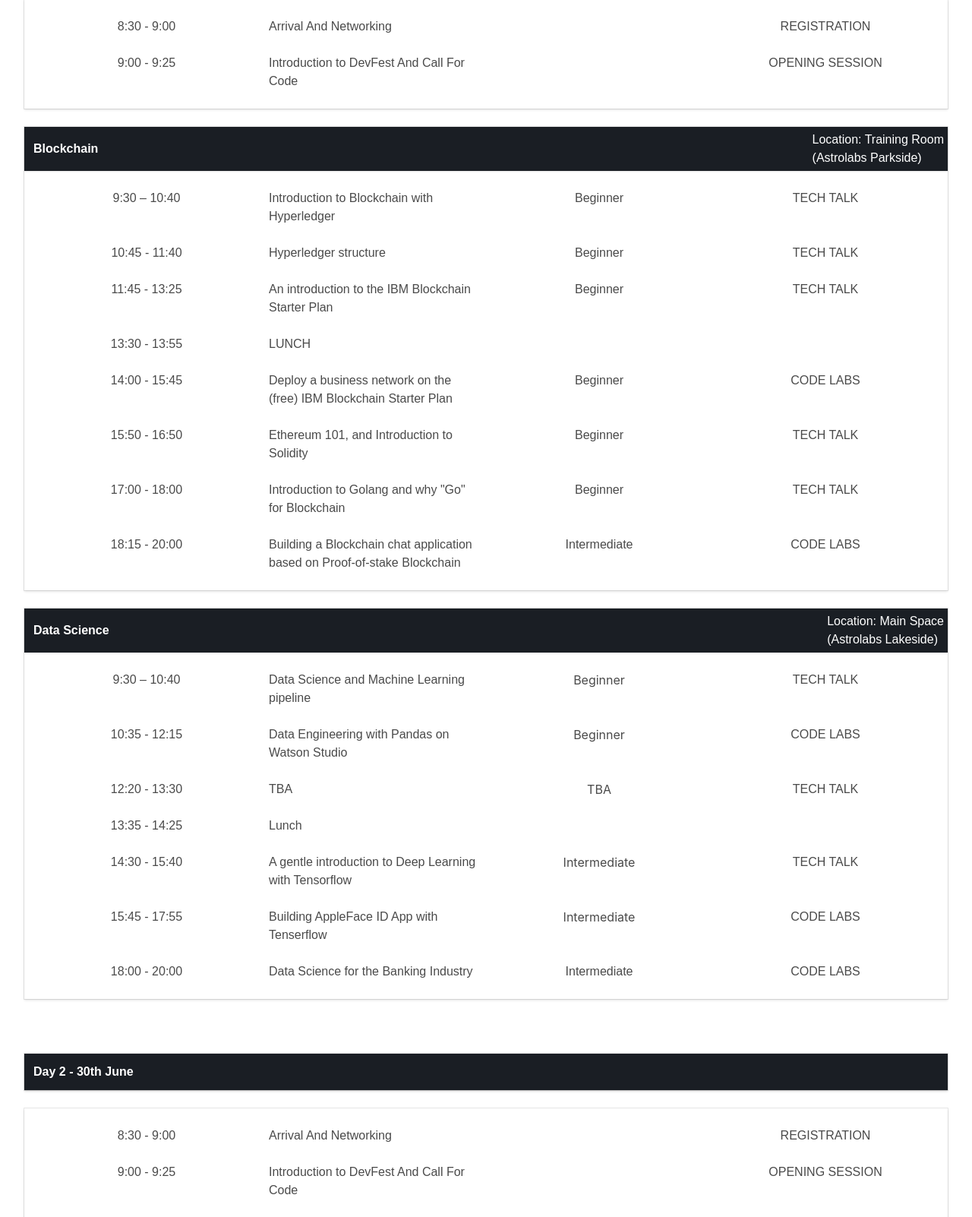
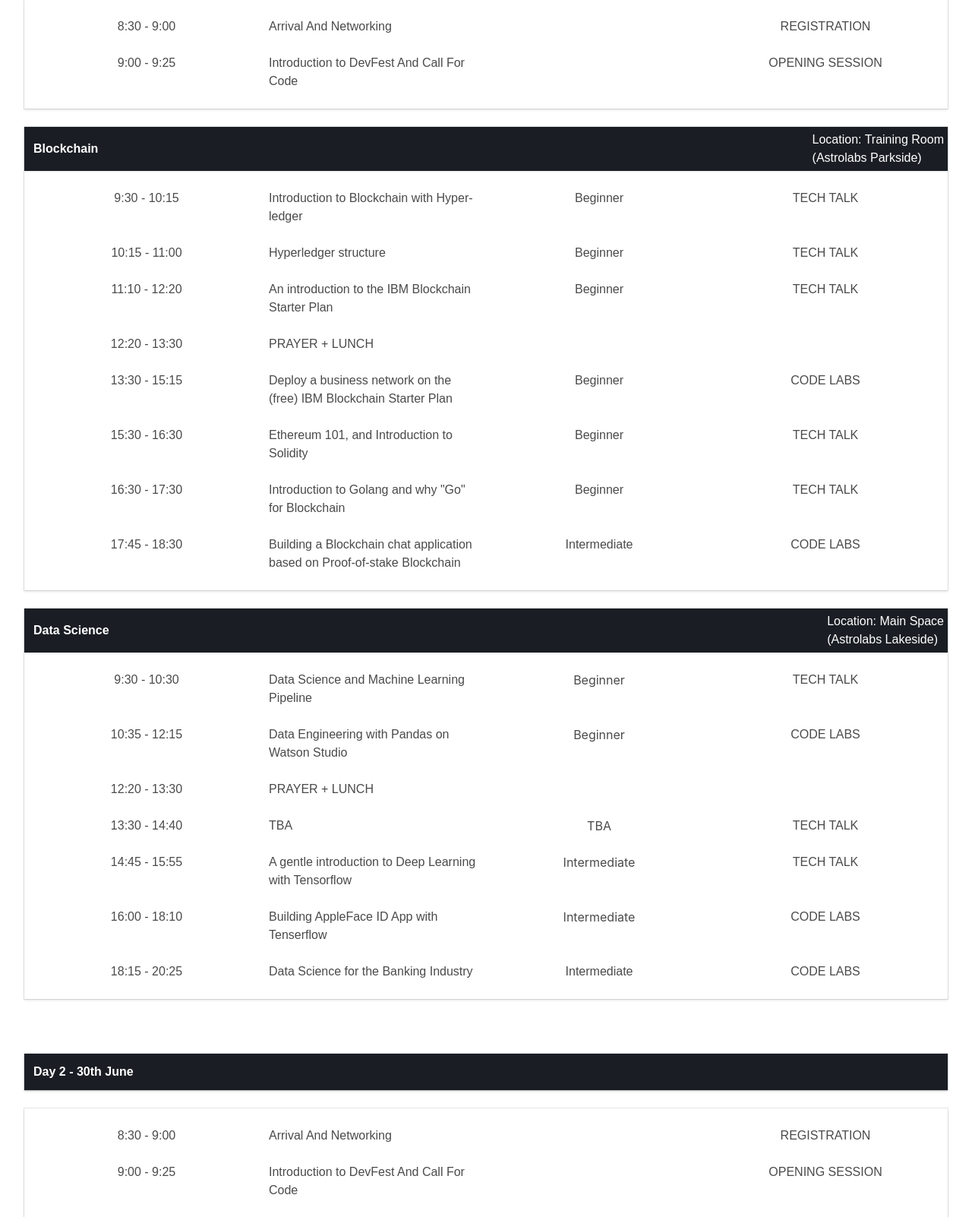
Before and after one commit to sudoalgorithm/IBM-Cloud-DevFest-2018-Website, a Flask app: page / in a window 1280 px wide. Shown: the part 1768-3370 px from the top of the page at 76% size. Run offline with Flask 2, Linux system fonts and the light colour scheme; some libraries are stand-ins or nearby versions.

Commit message:
Day 1 updated

```diff
--- a/templates/index.html
+++ b/templates/index.html
@@ -98,10 +98,10 @@
                             <div class="content">
                                 <div class="columns">
                                     <div class="column">
-                                        <p class="has-text-centered">9:30 – 10:40</p>
+                                        <p class="has-text-centered">9:30 - 10:15</p>
                                     </div>
                                     <div class="column">
-                                        <p>Introduction to Blockchain with Hyperledger</p>
+                                        <p>Introduction to Blockchain with Hyper-ledger</p>
                                     </div>
                                     <div class="column">
                                         <p class="has-text-centered">Beginner</p>
@@ -112,7 +112,7 @@
                                 </div>
                                 <div class="columns">
                                     <div class="column">
-                                        <p class="has-text-centered">10:45 - 11:40</p>
+                                        <p class="has-text-centered">10:15 - 11:00</p>
                                     </div>
                                     <div class="column">
                                         <p>Hyperledger structure</p>
@@ -126,7 +126,7 @@
                                 </div>
                                 <div class="columns">
                                     <div class="column">
-                                        <p class="has-text-centered">11:45 - 13:25</p>
+                                        <p class="has-text-centered">11:10 - 12:20</p>
                                     </div>
                                     <div class="column">
                                         <p>An introduction to the IBM Blockchain Starter Plan</p>
@@ -140,10 +140,10 @@
                                 </div>
                                 <div class="columns">
                                     <div class="column">
-                                        <p class="has-text-centered">13:30 - 13:55</p>
+                                        <p class="has-text-centered">12:20 - 13:30</p>
                                     </div>
                                     <div class="column">
-                                        <p>LUNCH</p>
+                                        <p>PRAYER + LUNCH</p>
                                     </div>
                                     <div class="column">
                                         <p class="has-text-centered"></p>
@@ -154,7 +154,7 @@
                                 </div>
                                 <div class="columns">
                                     <div class="column">
-                                        <p class="has-text-centered">14:00 - 15:45</p>
+                                        <p class="has-text-centered">13:30 - 15:15</p>
                                     </div>
                                     <div class="column">
                                         <p>Deploy a business network on the (free) IBM Blockchain Starter Plan</p>
@@ -168,7 +168,7 @@
                                 </div>
                                 <div class="columns">
                                     <div class="column">
-                                        <p class="has-text-centered">15:50 - 16:50</p>
+                                        <p class="has-text-centered">15:30 - 16:30</p>
                                     </div>
                                     <div class="column">
                                         <p>Ethereum 101, and Introduction to Solidity</p>
@@ -182,7 +182,7 @@
                                 </div>
                                 <div class="columns">
                                     <div class="column">
-                                        <p class="has-text-centered">17:00 - 18:00</p>
+                                        <p class="has-text-centered">16:30 - 17:30</p>
                                     </div>
                                     <div class="column">
                                         <p>Introduction to Golang and why "Go" for Blockchain</p>
@@ -196,7 +196,7 @@
                                 </div>
                                 <div class="columns">
                                     <div class="column">
-                                        <p class="has-text-centered">18:15 - 20:00</p>
+                                        <p class="has-text-centered">17:45 - 18:30</p>
                                     </div>
                                     <div class="column">
                                         <p>Building a Blockchain chat application based on Proof-of-stake Blockchain</p>
@@ -221,10 +221,10 @@
                             <div class="content">
                                 <div class="columns">
                                     <div class="column">
-                                        <p class="has-text-centered">9:30 – 10:40</p>
+                                        <p class="has-text-centered">9:30 - 10:30</p>
                                     </div>
                                     <div class="column">
-                                        <p>Data Science and Machine Learning pipeline</p>
+                                        <p>Data Science and Machine Learning Pipeline</p>
                                     </div>
                                     <div class="column">
                                         <div class="has-text-centered">Beginner</div>
@@ -252,6 +252,20 @@
                                         <p class="has-text-centered">12:20 - 13:30</p>
                                     </div>
                                     <div class="column">
+                                        <p>PRAYER + LUNCH</p>
+                                    </div>
+                                    <div class="column">
+                                        <div class="has-text-centered"></div>
+                                    </div>
+                                    <div class="column">
+                                        <p></p>
+                                    </div>
+                                </div>
+                                <div class="columns">
+                                    <div class="column">
+                                        <p class="has-text-centered">13:30 - 14:40</p>
+                                    </div>
+                                    <div class="column">
                                         <p>TBA</p>
                                     </div>
                                     <div class="column">
@@ -263,21 +277,7 @@
                                 </div>
                                 <div class="columns">
                                     <div class="column">
-                                        <p class="has-text-centered">13:35 - 14:25</p>
-                                    </div>
-                                    <div class="column">
-                                        <p>Lunch</p>
-                                    </div>
-                                    <div class="column">
-                                        <div class="has-text-centered"></div>
-                                    </div>
-                                    <div class="column">
-                                        <p></p>
-                                    </div>
-                                </div>
-                                <div class="columns">
-                                    <div class="column">
-                                        <p class="has-text-centered">14:30 - 15:40</p>
+                                        <p class="has-text-centered">14:45 - 15:55</p>
                                     </div>
                                     <div class="column">
                                         <p>A gentle introduction to Deep Learning with Tensorflow</p>
@@ -291,7 +291,7 @@
                                 </div>
                                 <div class="columns">
                                     <div class="column">
-                                        <p class="has-text-centered">15:45 - 17:55</p>
+                                        <p class="has-text-centered">16:00 - 18:10</p>
                                     </div>
                                     <div class="column">
                                         <p>Building AppleFace ID App with Tenserflow</p>
@@ -305,7 +305,7 @@
                                 </div>
                                 <div class="columns">
                                     <div class="column">
-                                        <p class="has-text-centered">18:00 - 20:00</p>
+                                        <p class="has-text-centered">18:15 - 20:25</p>
                                     </div>
                                     <div class="column">
                                         <p>Data Science for the Banking Industry</p>
```
